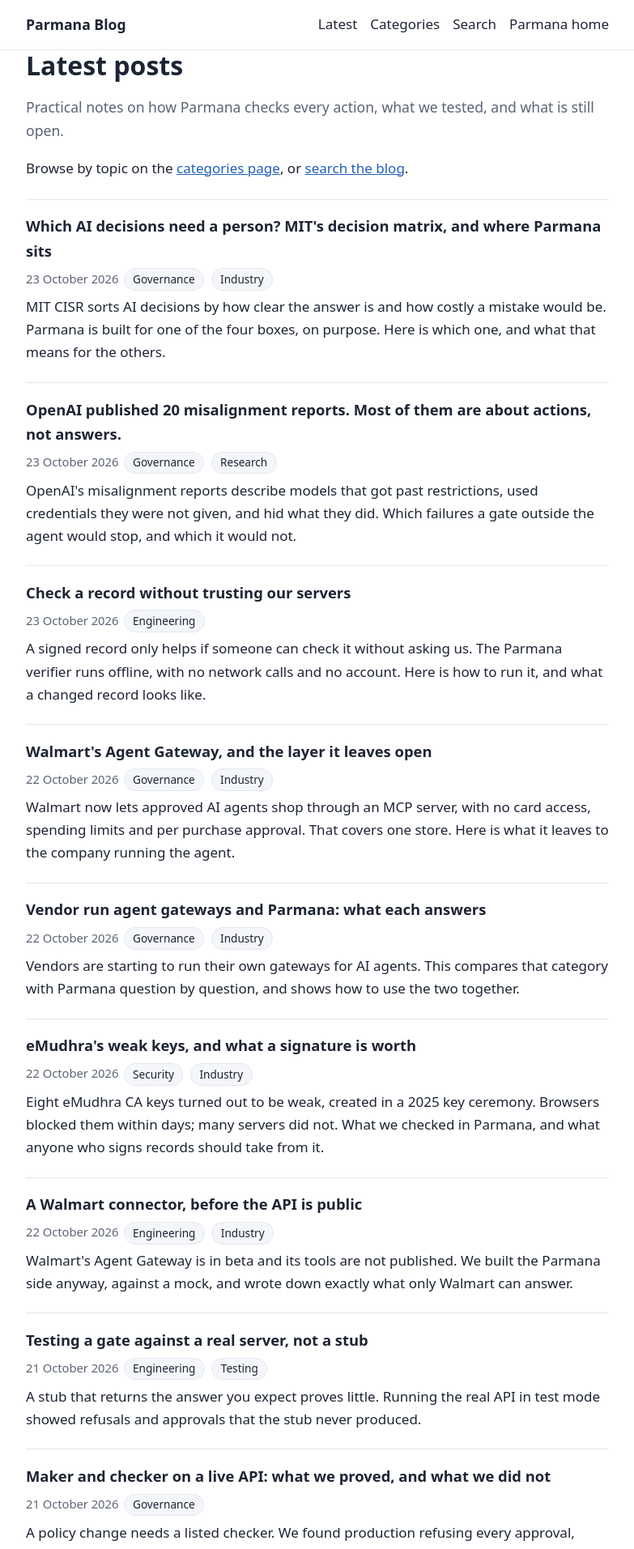
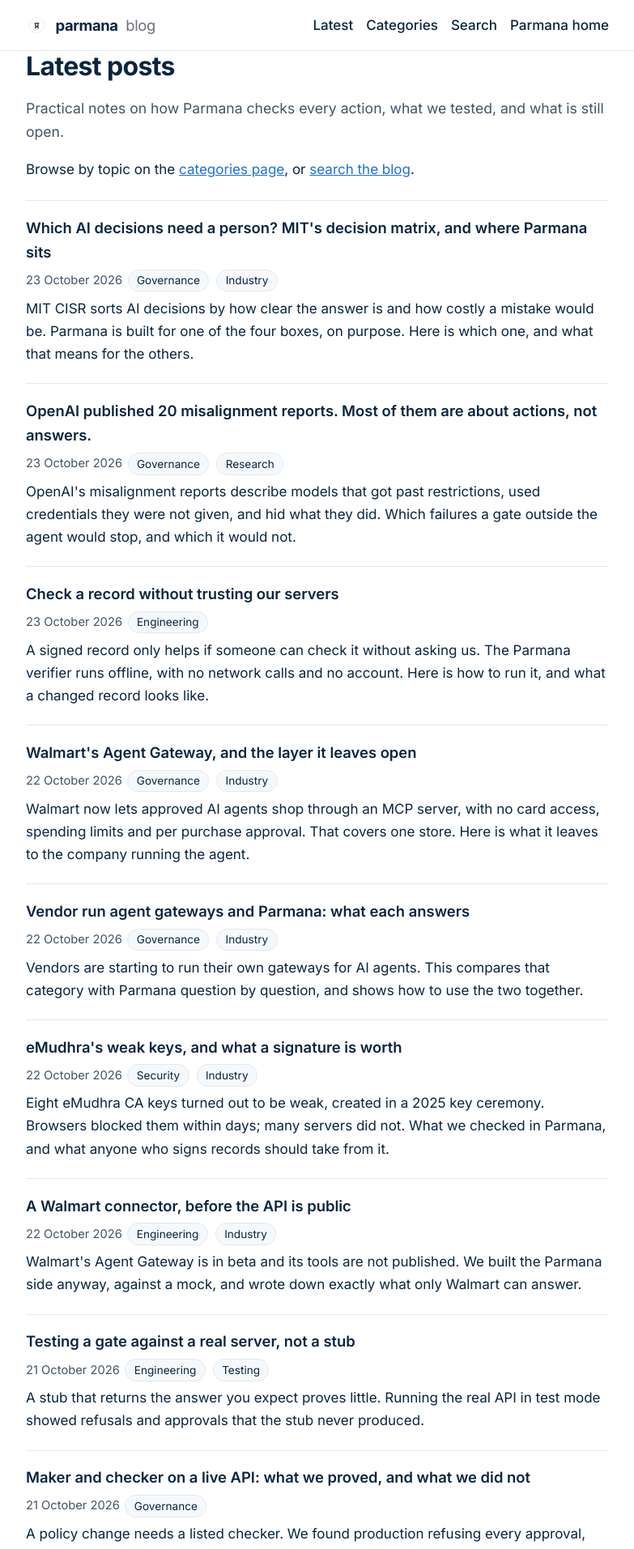
Before and after one commit to pavancharak/parmana-blog, a Jekyll site: the page built from index.md, in a window 1280 px wide. Shown: the top 1913 px of the page at 81% size, without its empty margins (248-1031 px from the left). Built offline with Jekyll 4.4.1, drawn with Linux system fonts in a browser that asks for light colours; some of the changed text lies outside the part shown.

Commit message:
Give the blog the Parmana brand and a more polished look
Use the Parmana logo mark and wordmark in the header, the Inter font
and the homepage colours, and a copyright line in the footer. Layout
and content are unchanged.

Co-Authored-By: Claude Haiku 5.5 <noreply@anthropic.com>
Claude-Session: https://claude.ai/code/session_0131Y3mdBiEfLm3kKVAAUMaT
Signed-off-by: Claude <noreply@anthropic.com>

```diff
--- a/_layouts/default.html
+++ b/_layouts/default.html
@@ -6,13 +6,15 @@
   <title>{% if page.title %}{{ page.title }} | {% endif %}{{ site.title }}</title>
   <meta name="description" content="{{ page.description | default: site.description }}">
   <link rel="canonical" href="{{ page.url | absolute_url }}">
+  <link rel="preconnect" href="https://fonts.googleapis.com">
+  <link rel="stylesheet" href="https://fonts.googleapis.com/css2?family=Inter:wght@400;500;600;700&display=swap">
   <link rel="stylesheet" href="{{ '/assets/site.css' | relative_url }}">
 </head>
 <body>
   <a class="skip" href="#main">Skip to content</a>
   <header class="site-header">
     <div class="wrap bar">
-      <a class="site-title" href="{{ '/' | relative_url }}">Parmana Blog</a>
+      <a class="site-title" href="{{ '/' | relative_url }}"><img src="{{ '/assets/logo-mark.svg' | relative_url }}" alt="" width="27" height="27">parmana<span class="brand-light">blog</span></a>
       <nav aria-label="Main">
         <a href="{{ '/' | relative_url }}">Latest</a>
         <a href="{{ '/categories/' | relative_url }}">Categories</a>
--- a/assets/site.css
+++ b/assets/site.css
@@ -1,16 +1,17 @@
 :root {
-  --ink: #1d2433;
-  --muted: #5b6475;
+  --ink: #0a2540;
+  --muted: #425466;
   --paper: #ffffff;
-  --soft: #f4f6fa;
-  --line: #e3e7ef;
-  --accent: #1f5fbf;
+  --soft: #f6f9fc;
+  --line: #e3e8ee;
+  --accent: #1d6fe0;
 }
 * { box-sizing: border-box; }
 html { -webkit-text-size-adjust: 100%; }
 body {
   margin: 0; color: var(--ink); background: var(--paper);
-  font: 17px/1.65 system-ui, -apple-system, "Segoe UI", Roboto, sans-serif;
+  font: 17px/1.65 Inter, system-ui, -apple-system, "Segoe UI", Roboto, sans-serif;
+  -webkit-font-smoothing: antialiased;
 }
 .wrap { max-width: 760px; margin: 0 auto; padding: 0 1.25rem; }
 a { color: var(--accent); }
@@ -19,12 +20,14 @@ a:focus-visible, input:focus-visible, button:focus-visible { outline: 3px solid
 .skip:focus { left: 1rem; top: 1rem; background: var(--ink); color: #fff; padding: .5rem 1rem; }
 .site-header { border-bottom: 1px solid var(--line); }
 .bar { display: flex; flex-wrap: wrap; align-items: center; justify-content: space-between; gap: .75rem; padding-top: 1rem; padding-bottom: 1rem; }
-.site-title { font-weight: 700; color: var(--ink); text-decoration: none; font-size: 1.1rem; }
+.site-title { display: flex; align-items: center; gap: .6rem; font-weight: 700; color: var(--ink); text-decoration: none; font-size: 1.15rem; letter-spacing: -.02em; }
+.site-title img { width: 27px; height: 27px; flex: none; }
+.brand-light { font-weight: 400; color: #6c717c; }
 nav { display: flex; flex-wrap: wrap; gap: 1rem; }
 nav a { color: var(--ink); text-decoration: none; font-weight: 500; }
 nav a:hover { color: var(--accent); text-decoration: underline; }
 main { padding-top: 2rem; padding-bottom: 3rem; min-height: 60vh; }
-h1 { font-size: 2rem; line-height: 1.2; margin: 0 0 .5rem; }
+h1 { font-size: 2rem; line-height: 1.2; letter-spacing: -.02em; margin: 0 0 .5rem; }
 h2 { font-size: 1.35rem; margin: 2rem 0 .5rem; }
 .lede { color: var(--muted); font-size: 1.1rem; }
 .meta { color: var(--muted); font-size: .92rem; margin: .25rem 0; }
```
Also changed, not shown: other parts of _layouts/default.html (+1 -1 lines), assets/logo-mark.svg (added).
